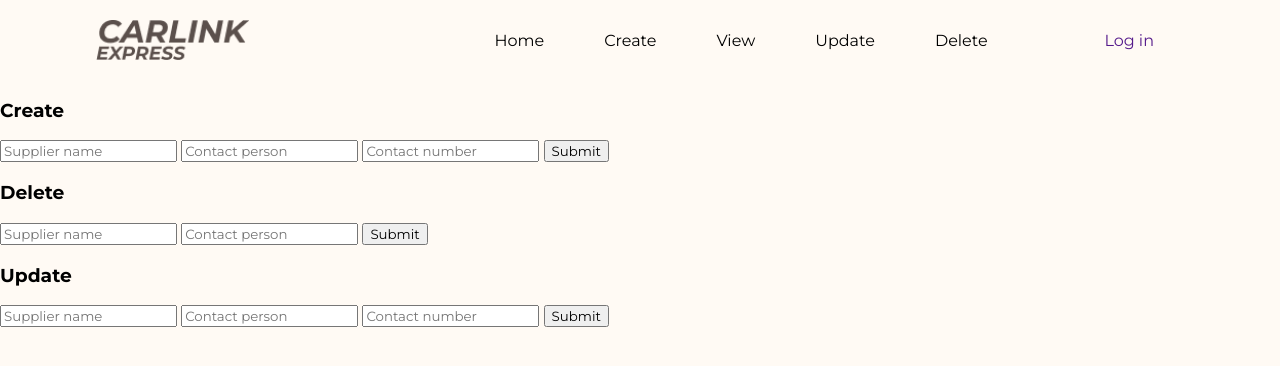
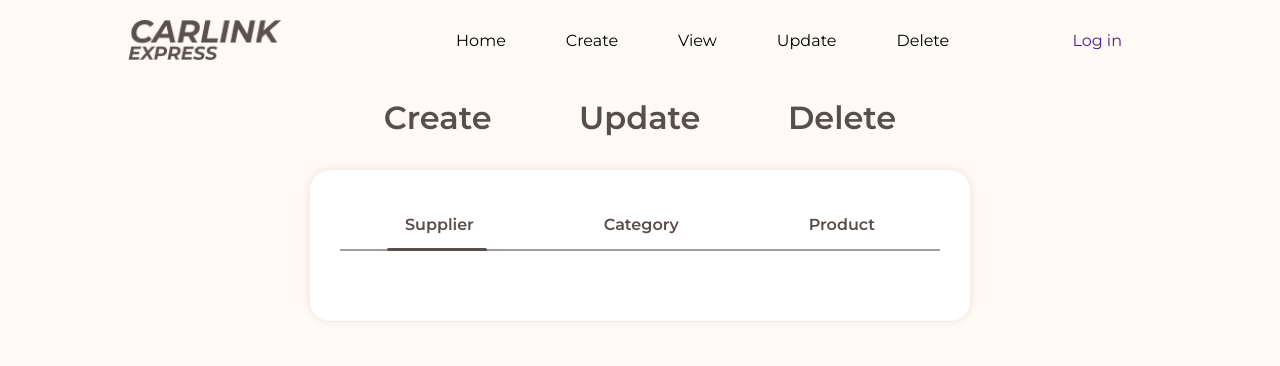
Before and after one commit to 2pa4ul2/Car-Link-Express, a PHP site: page /pages/create.php in a window 1280 px wide. Shown: the top 366 px of the page. Run offline with PHP 8.4, Linux system fonts and the light colour scheme.

Commit message:
Update some function

```diff
--- /dev/null
+++ b/assets/css/create.css
@@ -0,0 +1,156 @@
+*{
+    font-family: "Montserrat", sans-serif;
+}
+
+header{
+    width: 100%;
+    display: flex;
+    align-items: center;
+    justify-content: center;
+}
+nav{
+    display: flex;
+    align-items: center;
+    justify-content: space-between;
+    width: 80%;
+    height: 80px;
+    z-index: 1000;
+}
+        .logo{
+            height: 40px;
+        }
+
+        ul{
+            list-style-type: none;
+            width: 50%;
+            font-size: 16px;
+            font-weight: 400;
+            display: flex;
+        }
+
+        .nav-button {
+            text-decoration: none;
+            color: black;
+            margin: 0;
+            padding: 10px 30px;
+        }
+
+        .nav-button:hover{
+            font-weight: 600;
+            color: black;
+            background-color: rgba(31, 31, 31, 0.134);
+            border-radius: 10px;
+        }
+
+        .login-btn{
+            list-style-type: none;
+            text-decoration: none;
+            padding: 10px 30px;
+        }
+
+
+
+
+body{
+    margin: 0;
+    padding: 0;
+    background-color: #FFFAF4;
+}
+
+
+main{
+    margin: 0;
+    padding: 0;
+    background-color: #FFFAF4;
+    display: flex;
+    flex-direction: column;
+    justify-content: center;
+    align-items: center;
+}
+.container{
+    width: 600px;
+    background-color: white;
+    padding: 30px;
+    box-shadow: 0 0 10px rgba(0, 0, 0, 0.1);
+    border-radius: 20px;
+}
+
+.tab-box{
+    width: 600px;
+    display: flex;
+    justify-content: space-around;
+    align-items: center;
+}
+
+.content-btn{
+    width: 600px;
+    display: flex;
+    justify-content: space-around;
+    align-items: center;
+    border-bottom: 2px solid rgba(0, 0, 0, 0.377);
+    position: relative;
+}
+
+.tab-box .tab-btn{
+    font-size: 32px;
+    font-weight: 600;
+    color: #584E4A;
+    background:none;
+    border: none;
+    padding: 18px;
+    cursor: pointer;
+    margin: 0 0 15px 0;
+}
+.tab-box .tab-btn:hover{
+    color: white;
+    background-color: rgba(0, 0, 0, 0.34);
+    border-radius: 15px;
+}
+
+.tab-box .tab-btn.active{
+    color: white;
+    background-color: rgb(37, 37, 37);
+    border-radius: 15px;
+}
+
+.content-btn .tab-btn-secondary{
+    font-size: 16px;
+    font-weight: 600;
+    color: #584E4A;
+    background:none;
+    border: none;
+    padding: 15px;
+    cursor: pointer;
+}
+
+.content-btn .tab-btn-secondary.active{
+    color: black;
+}
+
+.content-box{
+    padding: 20px;
+
+}
+
+.content-box .content{
+    display: none;
+}
+
+.content-box .content.active{
+    display: block;
+}
+
+.content-box .content h2{
+    margin: 0 0 10px 0;
+}
+
+.line{
+    position: absolute;
+    top: 48px;
+    left: 47px;
+    width: 100px;
+    height: 3px;
+    background-color: #584E4A;
+    border-radius: 25px;
+    transition: all .3s ease-in-out
+}
--- a/assets/css/style.css
+++ b/assets/css/style.css
@@ -23,7 +23,7 @@ nav{
     display: flex;
     align-items: center;
     justify-content: space-between;
-    width: 85%;
+    width: 80%;
     height: 80px;
     z-index: 1000;
 }
@@ -33,11 +33,10 @@ nav{
 
         ul{
             list-style-type: none;
-            width: 40%;
+            width: 50%;
             font-size: 16px;
             font-weight: 400;
             display: flex;
-            justify-content: space-around;
         }
 
         .nav-button {
@@ -64,7 +63,7 @@ nav{
     color: #5B504C;
     width: 100%;
     margin: 0 0 0 0;
-    font-size: 42px;
+    font-size: 32px;
     text-wrap: wrap;
     display: flex;
     align-items: center;
@@ -72,14 +71,14 @@ nav{
 }
         h1{
             font-weight: 500;
-            margin: 10px 0 20px 0;
+            margin: 10px 0 10px 0;
             text-align: center;
         }
 
         p{
             width: 40%;
             font-weight: 300;
-            font-size: 18px;
+            font-size: 16px;
             margin: 0;
             text-align: center;
             margin: 0 0 30px 0;
@@ -89,6 +88,6 @@ nav{
             justify-content: center;
         }
         .porche{
-            width: 70%;
+            width: 60%;
             border-radius: 25px;
         }
--- a/pages/create.php
+++ b/pages/create.php
@@ -3,7 +3,7 @@
 <head>
     <meta charset="UTF-8">
     <meta name="viewport" content="width=device-width, initial-scale=1.0">
-    <link rel="stylesheet" href="../assets/css/style.css">
+    <link rel="stylesheet" href="../assets/css/create.css">
     <link rel="preconnect" href="https://fonts.googleapis.com">
     <link rel="preconnect" href="https://fonts.gstatic.com" crossorigin>
     <link href="https://fonts.googleapis.com/css2?family=Montserrat:ital,wght@0,100..900;1,100..900&display=swap" rel="stylesheet">
@@ -24,6 +24,23 @@
             </nav>
     </header>
     <main>
+            <div class="tab-box">
+                <button class="tab-btn">Create</button>
+                <button class="tab-btn">Update</button>
+                <button class="tab-btn">Delete</button>
+            </div>
+
+        <div class="container">
+            <div class="content-btn">
+                    <button class="tab-btn-secondary">Supplier</button>
+                    <button class="tab-btn-secondary">Category</button>
+                    <button class="tab-btn-secondary">Product</button>
+                    <div class="line"></div>
+            </div>
+
+
+            <div class="content-box">
+                <div class="content">
                         <h3>Create</h3>
                         <div>
                             <form action="../includes/formhandler.php" method="post">
@@ -33,14 +50,10 @@
                                 <button>Submit</button>
                             </form>
                         </div>
-        <h3>Delete</h3>
-        <div>
-            <form action="../includes/delete.php" method="post">
-                <input type="text" name="supplier_name" placeholder="Supplier name">
-                <input type="text" name="contact_person" placeholder="Contact person">
-                <button>Submit</button>
-            </form>
                 </div>
+
+
+                <div class="content">
                     <h3>Update</h3>
                     <div>
                         <form action="../includes/update.php" method="post">
@@ -50,6 +63,55 @@
                             <button>Submit</button>
                         </form>
                     </div>
+                </div>
+
+
+                <div class="content">
+                    <h3>Delete</h3>
+                    <div>
+                        <form action="../includes/delete.php" method="post">
+                            <input type="text" name="supplier_name" placeholder="Supplier name">
+                            <input type="text" name="contact_person" placeholder="Contact person">
+                            <button>Submit</button>
+                        </form>
+                    </div>
+                </div>
+            </div>
+        </div>
     </main>
+
+
+    <script>
+        const tabs = document.querySelectorAll('.tab-btn');
+        const containers = document.querySelectorAll('.container');
+
+        tabs.forEach((tab, index) => {
+            tab.addEventListener('click', () => {
+                tabs.forEach(tab => tab.classList.remove('active'));
+                tab.classList.add('active');
+
+
+            });
+        });
+
+        const secondaryTabs = document.querySelectorAll('.tab-btn-secondary');
+        const secondaryContents = document.querySelectorAll('.content'); // Adjust if these have different content containers
+
+        secondaryTabs.forEach((tab, index) => {
+            tab.addEventListener('click', () => {
+                secondaryTabs.forEach(tab => tab.classList.remove('active'));
+                tab.classList.add('active');
+
+                var line = document.querySelector('.line');
+                line.style.width = tab.offsetWidth + 'px';
+                line.style.left = tab.offsetLeft + 'px';
+
+                // Hide all secondary contents
+                secondaryContents.forEach(content => content.style.display = 'none');
+                // Show the corresponding secondary content
+                secondaryContents[index].style.display = 'block';
+            });
+        });
+    </script>
 </body>
 </html>
```
Also changed, not shown: pages/view.php (+24 -0 lines), reservecreate.php (added, +55 -0 lines). Lines whose indentation alone changed are shown as unchanged.
